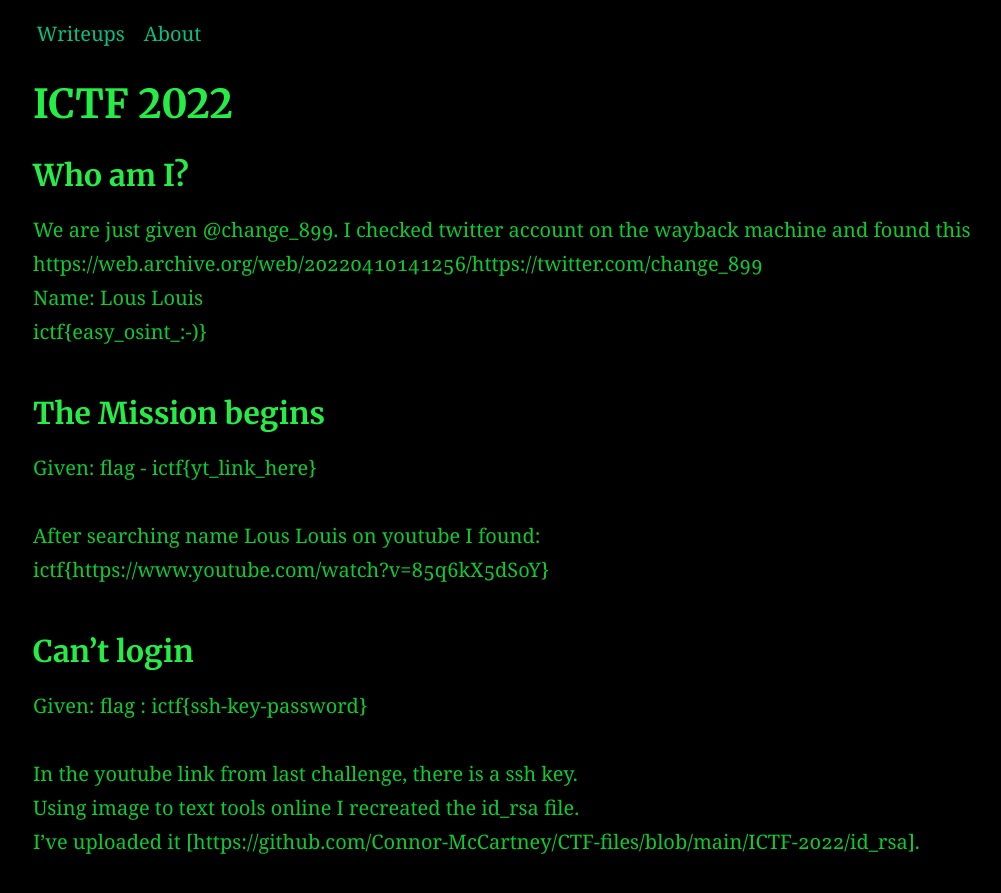
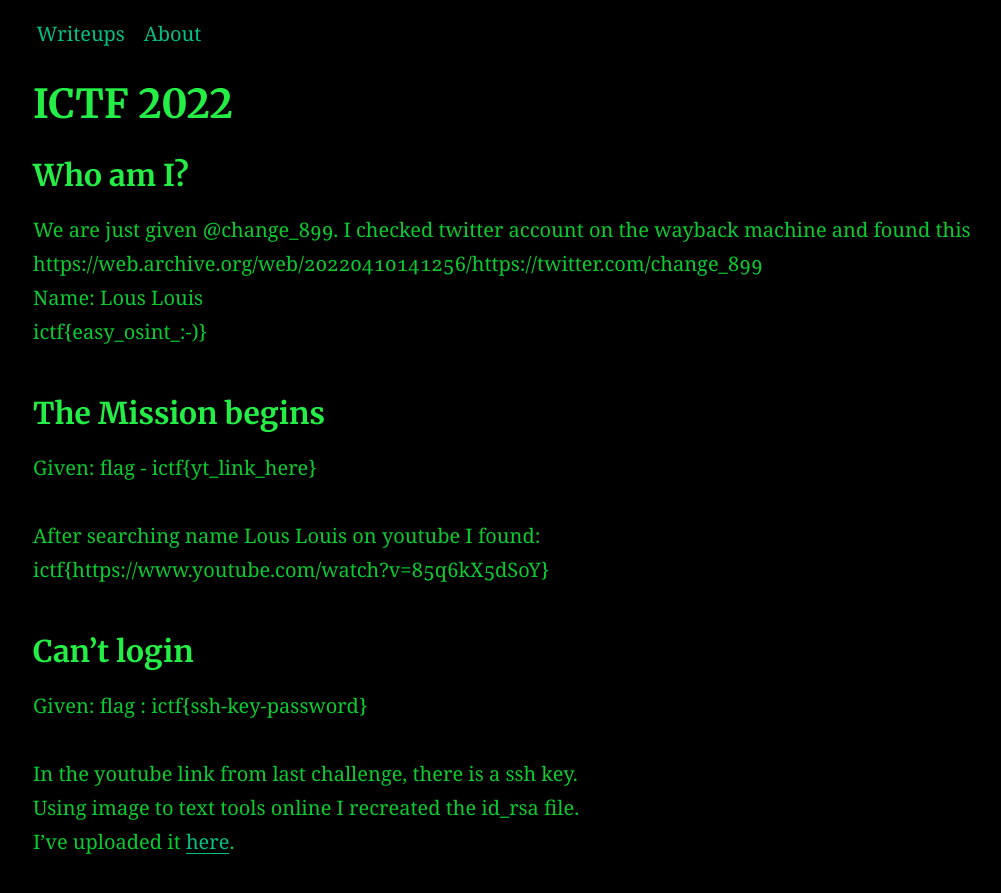
Before and after one commit to AC01010/Connor-McCartney.github.io, a Jekyll site: the page built from _posts/2012-12-26-incognito-ctf-2022.md, in a window 1280 px wide. Shown: the top 893 px of the page, without its empty margins (31-1032 px from the left). Built offline with Jekyll 4.4.1, drawn with Linux system fonts in a browser that asks for light colours.

Commit message:
Update 2012-12-26-incognito-ctf-2022.md

```diff
--- a/_posts/2012-12-26-incognito-ctf-2022.md
+++ b/_posts/2012-12-26-incognito-ctf-2022.md
@@ -27,4 +27,4 @@ Given: flag : ictf{ssh-key-password} <br>
 
 In the youtube link from last challenge, there is a ssh key. <br>
 Using image to text tools online I recreated the id_rsa file. <br>
-I've uploaded it [https://github.com/Connor-McCartney/CTF-files/blob/main/ICTF-2022/id_rsa]<here>.
+I've uploaded it [here](https://github.com/Connor-McCartney/CTF-files/blob/main/ICTF-2022/id_rsa).
```
